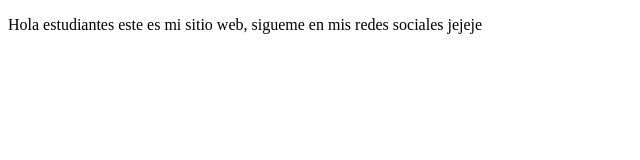
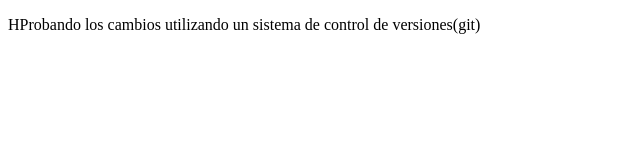
Before and after one commit to albertoaler/proyectoDemoCursoPrework, a plain HTML site: page index.html in a window 1280 px wide. Shown: the full height of the page, 0-640 px from the left. Drawn offline with Linux system fonts and the light colour scheme.

Commit message:
Cambios al body

```diff
--- a/index.html
+++ b/index.html
@@ -7,6 +7,6 @@
     <title>Hola mundo</title>
 </head>
 <body>
-    <p>Hola estudiantes este es mi sitio web, sigueme en mis redes sociales jejeje</p>
+    <p>HProbando los cambios utilizando un sistema de control de versiones(git)</p>
 </body>
 </html>
```
